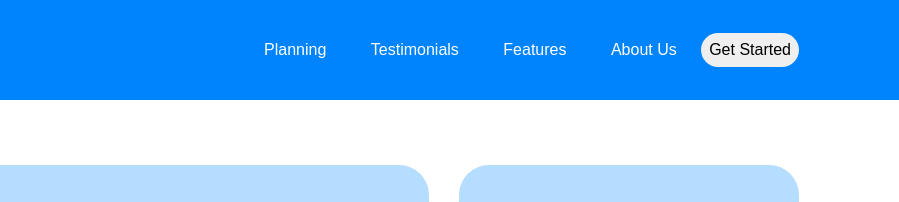
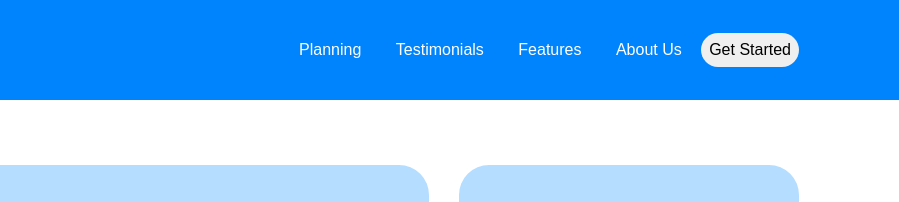
Before and after one commit to BrunoCanini/htmlcss-responsive-layout, a plain HTML site: page index2.html in a window 1280 px wide. Shown: the top 202 px of the page, 381-1280 px from the left. Drawn offline with Linux system fonts and the light colour scheme.

Commit message:
debug section2

```diff
--- a/style2.css
+++ b/style2.css
@@ -88,7 +88,7 @@ nav{
 }
 
 .naviDesktop > a{
-    padding: 0 20px;
+    padding: 0 15px;
     color: white;
 }
 
@@ -262,6 +262,7 @@ nav{
     background-color: white;
     padding: 25px;
     border-radius: 65px;
+    align-self: flex-end;
 }
 
 .appDev > h3{
```
